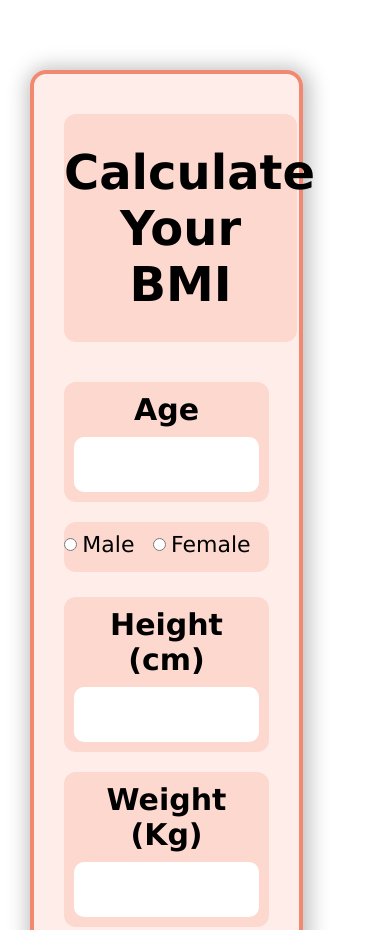
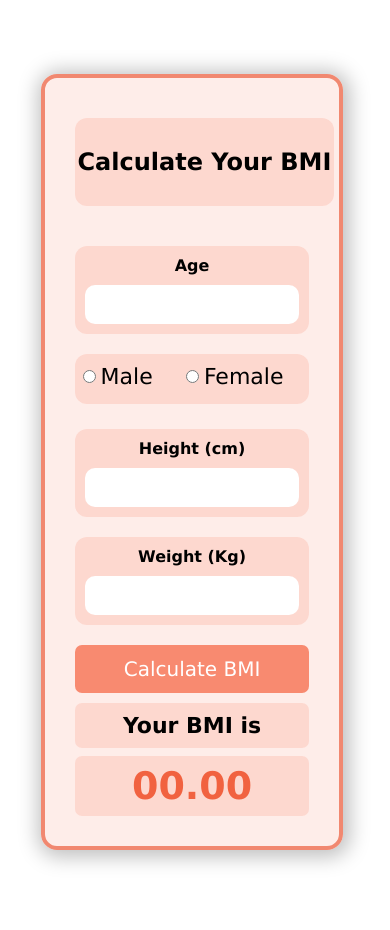
Before and after one commit to Sbt07/BMI-Buddy, a plain HTML site: page index.html in a window 390 px wide. Shown: the top 930 px of the page. After the commit the page ends 884 px from the top, so only its background shows below. Drawn offline with Linux system fonts and the light colour scheme.

Commit message:
Add files via upload

```diff
--- a/Style.css
+++ b/Style.css
@@ -256,7 +256,7 @@ button.calculate:hover{
     border: 2px solid #e43f3f;
 }
 .modal-correct{
-    border: :2px solid green;
+    border: 2px solid green;
 }
 
 .close{
@@ -270,10 +270,10 @@ button.calculate:hover{
 .close:hover{
     color: #f22828;
 }
+/* Common styles for all screen sizes */
 
-
-  /* Styles for screens with a maximum width of 768px */
-  @media (max-width: 768px) {
+  /* Styles for screens with a maximum width of 768px (Tablets and Small Screens) */
+  @media (max-width: 600px) {
     .box {
       width: 90%;
       margin: 10px;
@@ -305,8 +305,8 @@ button.calculate:hover{
     }
   }
 
-  /* Styles for screens with a maximum width of 480px */
-  @media (max-width: 480px) {
+  /* Styles for screens with a maximum width of 480px (Phones) */
+  @media (max-width: 500px) {
     .box {
       width: 95%;
       margin: 5px;
@@ -324,45 +324,3 @@ button.calculate:hover{
       font-size: 16px;
     }
   }
-
-  /* Additional media query for screens with a maximum width of 1024px */
-  @media (max-width: 1024px) {
-    .box {
-      width: 80%;
-      margin: 20px;
-    }
-
-    h1 {
-      font-size: 36px;
-    }
-
-    .input label {
-      font-size: 24px;
-    }
-
-    .input input {
-      font-size: 24px;
-    }
-  }
-
-  /* Additional media query for screens with a maximum width of 1440px */
-  @media (max-width: 1440px) {
-    .box {
-      width: 70%;
-      margin: 30px;
-    }
-
-    h1 {
-      font-size: 48px;
-    }
-
-    .input label {
-      font-size: 30px;
-    }
-
-    .input input {
-      font-size: 30px;
-    }
-  }
-
-  /* Add more media queries as needed for other screen sizes */
```
